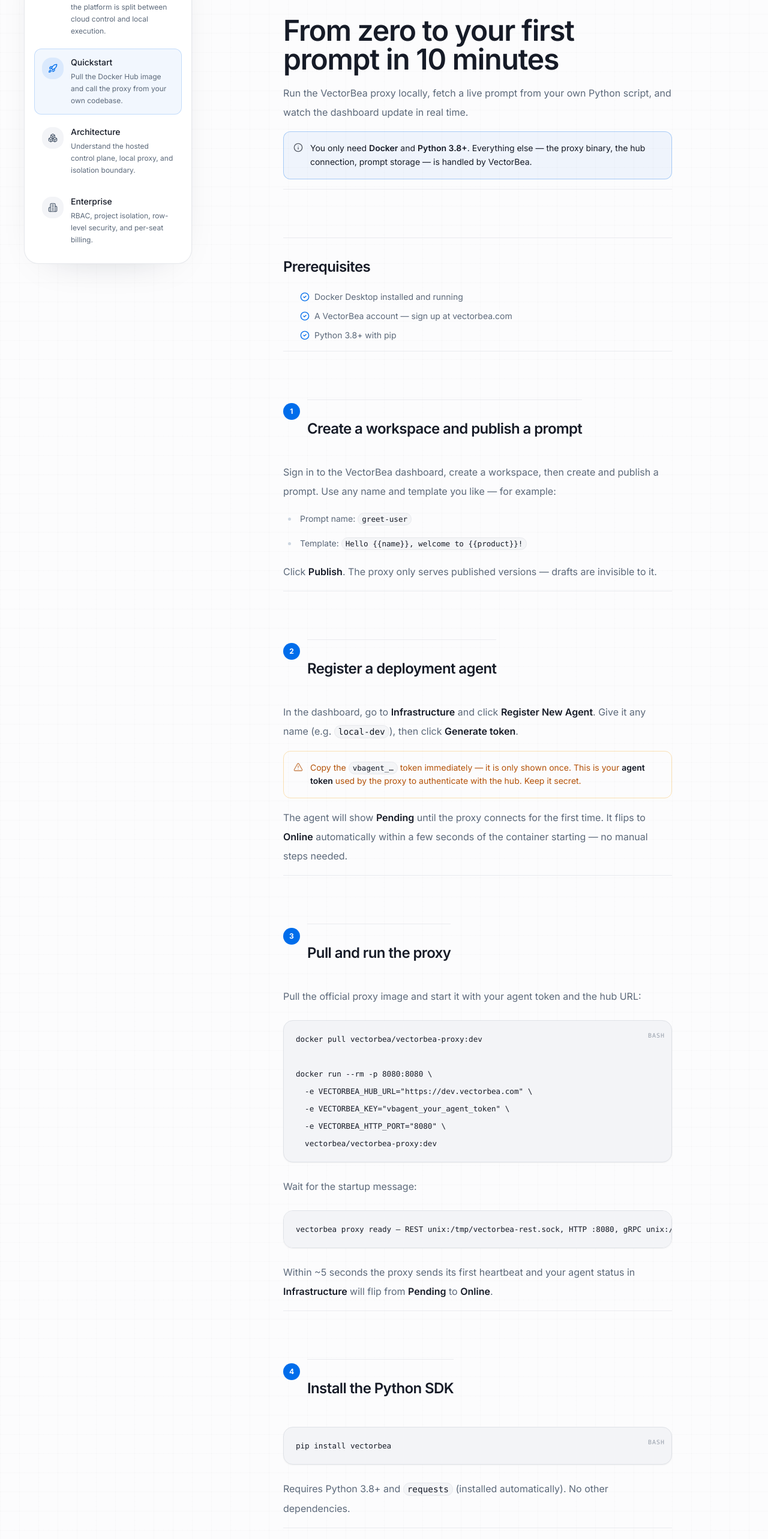
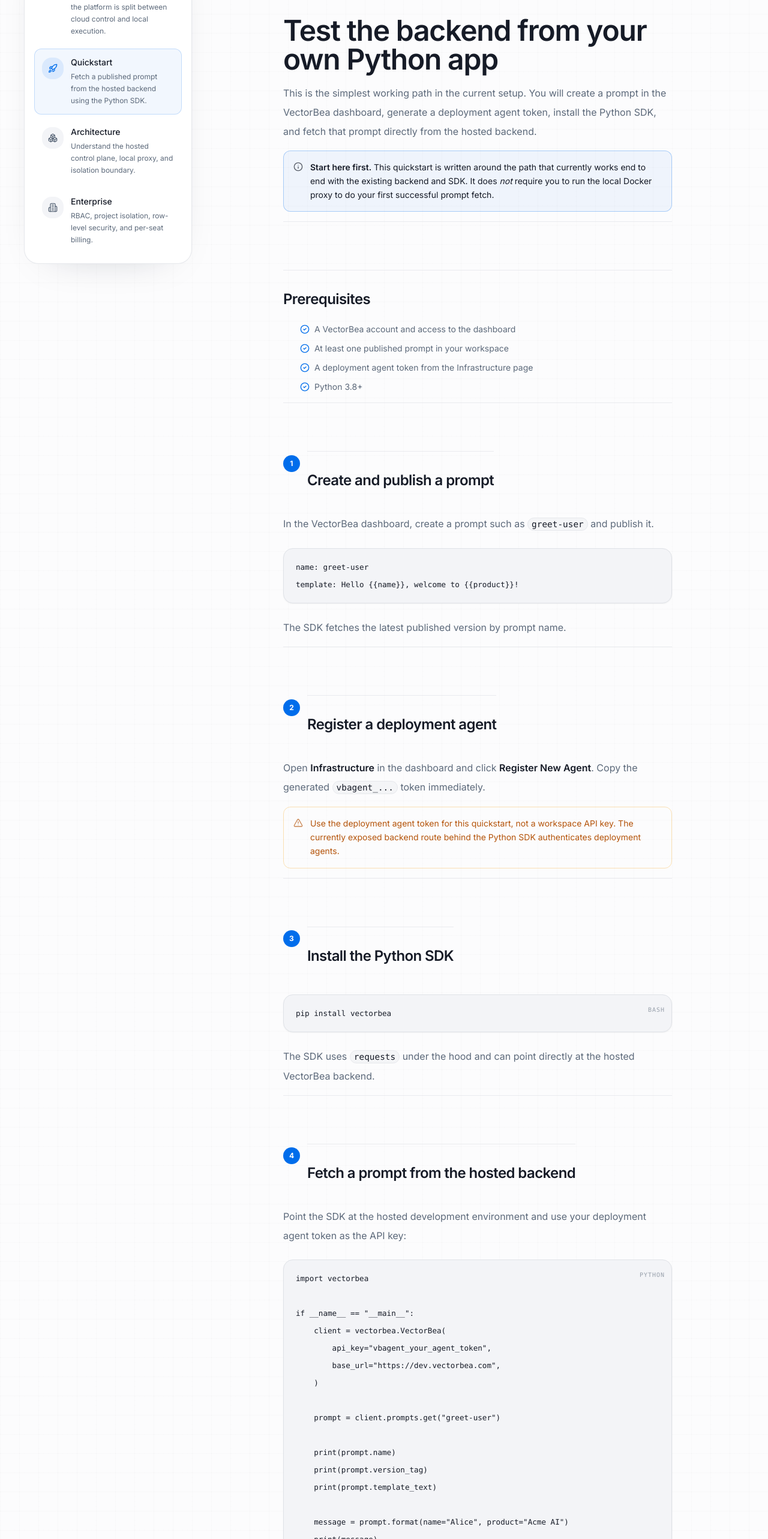
Before and after one commit to susmitbanerjee/vectorbea, a Next.js app in the folder vectorbea-ui/: page /docs/quickstart in a window 1280 px wide. Shown: the part 200-2766 px from the top of the page at 60% size. Built offline with nearby package versions, Linux system fonts and the light colour scheme.

Commit message:
VB-11, UI docs changes

```diff
--- a/vectorbea-ui/app/docs/page.tsx
+++ b/vectorbea-ui/app/docs/page.tsx
@@ -36,9 +36,9 @@ export default function DocsIntroPage() {
           </p>
           <ol className="list-decimal space-y-2 pl-5 text-sm leading-7 text-muted-foreground">
             <li>Create a workspace and API key in the VectorBea dashboard.</li>
-            <li>Pull the published proxy image from Docker Hub.</li>
-            <li>Run that proxy next to your own Python, Node.js, or JVM service.</li>
-            <li>Call the local proxy from your application code.</li>
+            <li>Create and publish a prompt in the dashboard.</li>
+            <li>Register a deployment agent and copy its token.</li>
+            <li>Call the hosted backend from your own Python, Node.js, or JVM service.</li>
           </ol>
         </div>
       </section>
@@ -95,8 +95,8 @@ export default function DocsIntroPage() {
         <ul className="space-y-3 pl-5">
           {[
             "Create prompts and publish versions in the VectorBea dashboard.",
-            "Run the VectorBea proxy image from Docker Hub in Docker or Kubernetes.",
-            "Point your application at the local proxy instead of embedding prompt text directly in code.",
+            "Call the hosted backend first so you can validate prompt resolution from your own codebase quickly.",
+            "Use the local proxy later when you are explicitly testing the proxy runtime itself.",
             "Send execution traces back through the proxy so the dashboard can show audit and latency data.",
           ].map((item) => (
             <li
@@ -189,7 +189,7 @@ export default function DocsIntroPage() {
             {
               href: "/docs/quickstart" as Route,
               label: "Quickstart",
-              desc: "Pull the Docker Hub image and test it from your own app",
+              desc: "Use the hosted backend and Python SDK for the fastest first test",
             },
             {
               href: "/docs/architecture" as Route,
--- a/vectorbea-ui/app/docs/quickstart/page.tsx
+++ b/vectorbea-ui/app/docs/quickstart/page.tsx
@@ -84,27 +84,31 @@ export default function QuickstartPage() {
           Quickstart
         </p>
         <h1 className="text-4xl font-semibold tracking-tight sm:text-5xl">
-          From zero to your first prompt in 10 minutes
+          Test the backend from your own Python app
         </h1>
         <p className="text-lg leading-8 text-muted-foreground">
-          Run the VectorBea proxy locally, fetch a live prompt from your own
-          Python script, and watch the dashboard update in real time.
+          This is the simplest working path in the current setup. You will
+          create a prompt in the VectorBea dashboard, generate a deployment
+          agent token, install the Python SDK, and fetch that prompt directly
+          from the hosted backend.
         </p>
       </section>
 
       <Callout kind="info">
-        You only need <strong>Docker</strong> and <strong>Python 3.8+</strong>.
-        Everything else — the proxy binary, the hub connection, prompt storage —
-        is handled by VectorBea.
+        <strong>Start here first.</strong> This quickstart is written around the
+        path that currently works end to end with the existing backend and SDK.
+        It does <em>not</em> require you to run the local Docker proxy to do
+        your first successful prompt fetch.
       </Callout>
 
       <section className="space-y-3 border-t border-border/60 pt-8">
         <h2 className="text-xl font-semibold tracking-tight">Prerequisites</h2>
         <ul className="space-y-2 text-sm text-muted-foreground">
           {[
-            "Docker Desktop installed and running",
-            "A VectorBea account — sign up at vectorbea.com",
-            "Python 3.8+ with pip",
+            "A VectorBea account and access to the dashboard",
+            "At least one published prompt in your workspace",
+            "A deployment agent token from the Infrastructure page",
+            "Python 3.8+",
           ].map((item) => (
             <li key={item} className="flex items-start gap-2">
               <CheckCircle2 className="mt-0.5 h-4 w-4 shrink-0 text-primary" />
@@ -114,196 +118,104 @@ export default function QuickstartPage() {
         </ul>
       </section>
 
-      <Step n={1} title="Create a workspace and publish a prompt">
+      <Step n={1} title="Create and publish a prompt">
         <p className="text-sm leading-7 text-muted-foreground">
-          Sign in to the VectorBea dashboard, create a workspace, then create
-          and publish a prompt. Use any name and template you like — for example:
+          In the VectorBea dashboard, create a prompt such as{" "}
+          <InlineCode>greet-user</InlineCode> and publish it.
         </p>
-        <ul className="list-disc space-y-2 pl-5 text-sm leading-7 text-muted-foreground">
-          <li>Prompt name: <InlineCode>greet-user</InlineCode></li>
-          <li>
-            Template:{" "}
-            <InlineCode>{"Hello {{name}}, welcome to {{product}}!"}</InlineCode>
-          </li>
-        </ul>
+        <Code>{`name: greet-user
+template: Hello {{name}}, welcome to {{product}}!`}</Code>
         <p className="text-sm leading-7 text-muted-foreground">
-          Click <strong>Publish</strong>. The proxy only serves published versions —
-          drafts are invisible to it.
+          The SDK fetches the latest published version by prompt name.
         </p>
       </Step>
 
       <Step n={2} title="Register a deployment agent">
         <p className="text-sm leading-7 text-muted-foreground">
-          In the dashboard, go to <strong>Infrastructure</strong> and click{" "}
-          <strong>Register New Agent</strong>. Give it any name (e.g.{" "}
-          <InlineCode>local-dev</InlineCode>), then click{" "}
-          <strong>Generate token</strong>.
+          Open <strong>Infrastructure</strong> in the dashboard and click{" "}
+          <strong>Register New Agent</strong>. Copy the generated{" "}
+          <InlineCode>vbagent_...</InlineCode> token immediately.
         </p>
         <Callout kind="warn">
-          Copy the <InlineCode>vbagent_…</InlineCode> token immediately — it is
-          only shown once. This is your <strong>agent token</strong> used by the
-          proxy to authenticate with the hub. Keep it secret.
+          Use the deployment agent token for this quickstart, not a workspace
+          API key. The currently exposed backend route behind the Python SDK
+          authenticates deployment agents.
         </Callout>
+      </Step>
+
+      <Step n={3} title="Install the Python SDK">
+        <Code lang="bash">{`pip install vectorbea`}</Code>
         <p className="text-sm leading-7 text-muted-foreground">
-          The agent will show <strong>Pending</strong> until the proxy connects
-          for the first time. It flips to <strong>Online</strong> automatically
-          within a few seconds of the container starting — no manual steps needed.
+          The SDK uses <InlineCode>requests</InlineCode> under the hood and can
+          point directly at the hosted VectorBea backend.
         </p>
       </Step>
 
-      <Step n={3} title="Pull and run the proxy">
+      <Step n={4} title="Fetch a prompt from the hosted backend">
         <p className="text-sm leading-7 text-muted-foreground">
-          Pull the official proxy image and start it with your agent token and
-          the hub URL:
+          Point the SDK at the hosted development environment and use your
+          deployment agent token as the API key:
         </p>
-        <Code lang="bash">{`docker pull vectorbea/vectorbea-proxy:dev
+        <Code lang="python">{`import vectorbea
 
-docker run --rm -p 8080:8080 \\
-  -e VECTORBEA_HUB_URL="https://dev.vectorbea.com" \\
-  -e VECTORBEA_KEY="vbagent_your_agent_token" \\
-  -e VECTORBEA_HTTP_PORT="8080" \\
-  vectorbea/vectorbea-proxy:dev`}</Code>
+if __name__ == "__main__":
+    client = vectorbea.VectorBea(
+        api_key="vbagent_your_agent_token",
+        base_url="https://dev.vectorbea.com",
+    )
+
+    prompt = client.prompts.get("greet-user")
+
+    print(prompt.name)
+    print(prompt.version_tag)
+    print(prompt.template_text)
+
+    message = prompt.format(name="Alice", product="Acme AI")
+    print(message)`}</Code>
         <p className="text-sm leading-7 text-muted-foreground">
-          Wait for the startup message:
-        </p>
-        <Code>{`vectorbea proxy ready — REST unix:/tmp/vectorbea-rest.sock, HTTP :8080, gRPC unix:/tmp/vectorbea.sock`}</Code>
-        <p className="text-sm leading-7 text-muted-foreground">
-          Within ~5 seconds the proxy sends its first heartbeat and your agent
-          status in <strong>Infrastructure</strong> will flip from{" "}
-          <strong>Pending</strong> to <strong>Online</strong>.
+          If the prompt exists and has a published version, this returns the
+          prompt payload directly from the hosted backend.
         </p>
       </Step>
 
-      <Step n={4} title="Install the Python SDK">
-        <Code lang="bash">{`pip install vectorbea`}</Code>
-        <p className="text-sm leading-7 text-muted-foreground">
-          Requires Python 3.8+ and <InlineCode>requests</InlineCode> (installed
-          automatically). No other dependencies.
-        </p>
+      <Step n={5} title="What success looks like">
+        <Code>{`greet-user
+v1.0.0
+Hello {{name}}, welcome to {{product}}!
+Hello Alice, welcome to Acme AI!`}</Code>
       </Step>
 
-      <Step n={5} title="Fetch and render a prompt">
-        <p className="text-sm leading-7 text-muted-foreground">
-          Point the client at your local proxy. No API key is needed for local
-          development — the proxy handles hub authentication with the agent token
-          you already configured.
-        </p>
-        <Code lang="python">{`import vectorbea
-
-client = vectorbea.VectorBea(
-    api_key="any-value",          # not validated by the local proxy
-    base_url="http://localhost:8080",
-)
-
-# Fetch the latest published version of a prompt.
-# Proxy latency is measured and reported to the dashboard automatically.
-prompt = client.prompts.get("greet-user")
-
-print(prompt.name)           # greet-user
-print(prompt.version_tag)    # v1.0.0
-print(prompt.template_text)  # Hello {{name}}, welcome to {{product}}!
-
-# Render the template
-message = prompt.format(name="Alice", product="Acme AI")
-print(message)               # Hello Alice, welcome to Acme AI!`}</Code>
-        <Callout kind="info">
-          Every <InlineCode>client.prompts.get()</InlineCode> call automatically
-          records an audit event — proxy latency, prompt name, and version all
-          appear in the dashboard immediately. No extra instrumentation needed.
-        </Callout>
+      <Step n={6} title="What common failures mean">
+        <div className="space-y-3 text-sm leading-7 text-muted-foreground">
+          <ul className="list-disc space-y-2 pl-5">
+            <li>
+              <strong>NotFoundError:</strong> the prompt name is wrong, or the
+              prompt has no published version yet.
+            </li>
+            <li>
+              <strong>AuthenticationError:</strong> the token is wrong, expired,
+              or not a valid deployment agent token.
+            </li>
+            <li>
+              <strong>Calling localhost with the SDK:</strong> the current SDK
+              route shape does not match the local proxy route shape, so the
+              hosted backend is the safer starting point right now.
+            </li>
+          </ul>
+        </div>
       </Step>
 
-      <Step n={6} title="Record LLM latency and token usage (optional)">
+      <Step n={7} title="About the local Docker proxy">
         <p className="text-sm leading-7 text-muted-foreground">
-          After calling your LLM, pass the response metadata back so the
-          dashboard shows full end-to-end latency and token cost per request:
+          The repo also contains a local Kotlin proxy image, but the current
+          SDK and local proxy are not yet aligned on the same route shape. That
+          means the fastest developer-start path today is:
         </p>
-        <Code lang="python">{`import time
-import vectorbea
-
-client = vectorbea.VectorBea(
-    api_key="any-value",
-    base_url="http://localhost:8080",
-)
-
-prompt = client.prompts.get("greet-user")
-message = prompt.format(name="Alice", product="Acme AI")
-
-# Call your LLM
-t0 = time.time()
-response = openai_client.chat.completions.create(
-    model="gpt-4o",
-    messages=[{"role": "user", "content": message}],
-)
-llm_ms = int((time.time() - t0) * 1000)
-
-# Report the full audit event
-client.prompts.log_audit(
-    prompt,
-    llm_latency_ms=llm_ms,
-    token_count=response.usage.total_tokens,
-    metadata={"model": "gpt-4o"},
-)`}</Code>
+        <ol className="list-decimal space-y-2 pl-5 text-sm leading-7 text-muted-foreground">
+          <li>Use the hosted backend with the Python SDK for your first test.</li>
+          <li>Use the local proxy later only when you are explicitly testing the proxy runtime itself.</li>
+        </ol>
       </Step>
-
-      <Step n={7} title="Production — point at the cloud endpoint">
-        <p className="text-sm leading-7 text-muted-foreground">
-          In production, remove <InlineCode>base_url</InlineCode> (or set it to
-          the hosted endpoint) and supply a real workspace API key. Generate one
-          from <strong>Settings → API Keys</strong> in the dashboard.
-        </p>
-        <Code lang="bash">{`export VECTORBEA_API_KEY="vb_live_..."
-# VECTORBEA_BASE_URL defaults to https://app.vectorbea.com`}</Code>
-        <Code lang="python">{`import vectorbea
-
-# Reads credentials from environment — no hardcoded keys in source code
-client = vectorbea.VectorBea()
-
-prompt  = client.prompts.get("customer-support-reply")
-message = prompt.format(customer_name="Bob", issue="billing")`}</Code>
-        <Callout kind="info">
-          In production you can still run the proxy sidecar alongside your
-          service for lower latency and local caching. Simply deploy the proxy
-          container with the same environment variables and point{" "}
-          <InlineCode>base_url</InlineCode> at the sidecar instead.
-        </Callout>
-      </Step>
-
-      <section className="space-y-4 border-t border-border/60 pt-8">
-        <h2 className="text-xl font-semibold tracking-tight">Troubleshooting</h2>
-        <div className="space-y-3 text-sm">
-          {[
-            {
-              problem: "Agent stuck on Pending after container starts",
-              fix: 'Check the container logs for "proxy ready". If the startup message appeared, the heartbeat fires within 5 seconds and the status flips automatically. If you still see Pending, verify VECTORBEA_HUB_URL and VECTORBEA_KEY are set correctly.',
-            },
-            {
-              problem: "NotFoundError: prompt not found",
-              fix: "Make sure you published a version of the prompt in the dashboard. Drafts are not served by the proxy. The prompt name must match exactly (case-sensitive).",
-            },
-            {
-              problem: "ConnectionError: could not connect to proxy",
-              fix: "Confirm the container is running with -p 8080:8080 and the startup log appeared. On some systems Docker Desktop may block the port — try restarting Docker.",
-            },
-            {
-              problem: "Dashboard shows 0 API calls",
-              fix: "Make sure you are on SDK version 0.1.8 or later (pip install --upgrade vectorbea). Earlier versions did not auto-report audit events.",
-            },
-            {
-              problem: "Container exits with DB_URL or JDBC_DATABASE_URL must be set",
-              fix: "You pulled an old backend image. Run: docker pull vectorbea/vectorbea-proxy:dev to get the correct proxy runtime.",
-            },
-          ].map(({ problem, fix }) => (
-            <div
-              key={problem}
-              className="space-y-1 rounded-xl border border-border/60 bg-muted/20 p-4"
-            >
-              <p className="font-medium text-foreground">{problem}</p>
-              <p className="text-muted-foreground">{fix}</p>
-            </div>
-          ))}
-        </div>
-      </section>
 
       <section className="space-y-4 border-t border-border/60 pt-8">
         <h2 className="text-xl font-semibold tracking-tight">Next steps</h2>
@@ -312,7 +224,7 @@ message = prompt.format(customer_name="Bob", issue="billing")`}</Code>
             {
               href: "/docs/architecture",
               label: "Architecture",
-              desc: "Understand the cloud control plane, local proxy, and customer boundary",
+              desc: "Understand the hosted control plane, proxy runtime, and customer boundary",
             },
             {
               href: "/docs/enterprise",
--- a/vectorbea-ui/components/api-keys/api-keys-client.tsx
+++ b/vectorbea-ui/components/api-keys/api-keys-client.tsx
@@ -16,6 +16,8 @@ import {
   DialogHeader,
   DialogTitle,
 } from "@/components/ui/dialog";
+import { Input } from "@/components/ui/input";
+import { Select } from "@/components/ui/select";
 import {
   Table,
   TableBody,
--- a/vectorbea-ui/components/docs/docs-shell.tsx
+++ b/vectorbea-ui/components/docs/docs-shell.tsx
@@ -31,7 +31,7 @@ const DOCS_NAV: Array<{
   {
     href: "/docs/quickstart",
     title: "Quickstart",
-    description: "Pull the Docker Hub image and call the proxy from your own codebase.",
+    description: "Fetch a published prompt from the hosted backend using the Python SDK.",
     icon: Rocket,
   },
   {
--- a/vectorbea-ui/components/ui/dialog.tsx
+++ b/vectorbea-ui/components/ui/dialog.tsx
@@ -57,4 +57,21 @@ function DialogDescription({ className, ...props }: DialogPrimitive.DialogDescri
   );
 }
 
-export { Dialog, DialogTrigger, DialogContent, DialogHeader, DialogTitle, DialogDescription };
+function DialogFooter({ className, ...props }: React.HTMLAttributes<HTMLDivElement>) {
+  return (
+    <div
+      className={cn("mt-4 flex flex-col-reverse gap-2 sm:flex-row sm:justify-end", className)}
+      {...props}
+    />
+  );
+}
+
+export {
+  Dialog,
+  DialogTrigger,
+  DialogContent,
+  DialogHeader,
+  DialogTitle,
+  DialogDescription,
+  DialogFooter,
+};
--- /dev/null
+++ b/vectorbea-ui/components/ui/select.tsx
@@ -0,0 +1,29 @@
+import * as React from "react";
+import { ChevronDown } from "lucide-react";
+
+import { cn } from "@/lib/utils";
+
+export interface SelectProps extends React.SelectHTMLAttributes<HTMLSelectElement> {}
+
+const Select = React.forwardRef<HTMLSelectElement, SelectProps>(
+  ({ className, children, ...props }, ref) => {
+    return (
+      <div className="relative">
+        <select
+          className={cn(
+            "flex h-9 w-full appearance-none rounded-lg border border-border/60 bg-background/50 px-3 py-1 pr-8 text-sm text-foreground transition-all duration-200 focus:border-primary/50 focus:bg-background focus:outline-none focus:ring-2 focus:ring-primary/20 disabled:cursor-not-allowed disabled:opacity-50 cursor-pointer",
+            className,
+          )}
+          ref={ref}
+          {...props}
+        >
+          {children}
+        </select>
+        <ChevronDown className="pointer-events-none absolute right-2.5 top-1/2 h-4 w-4 -translate-y-1/2 text-muted-foreground/70" />
+      </div>
+    );
+  },
+);
+Select.displayName = "Select";
+
+export { Select };
```
